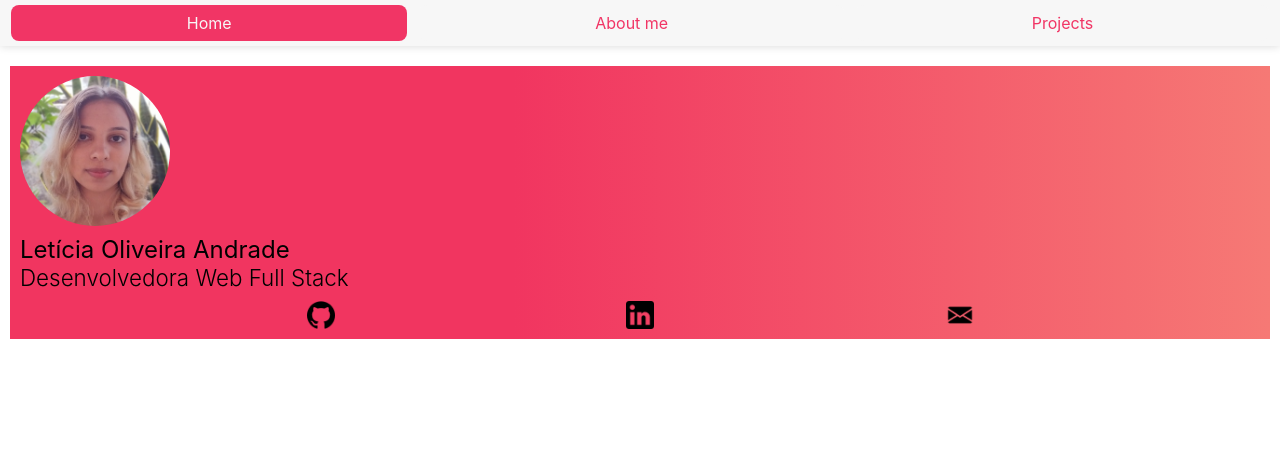
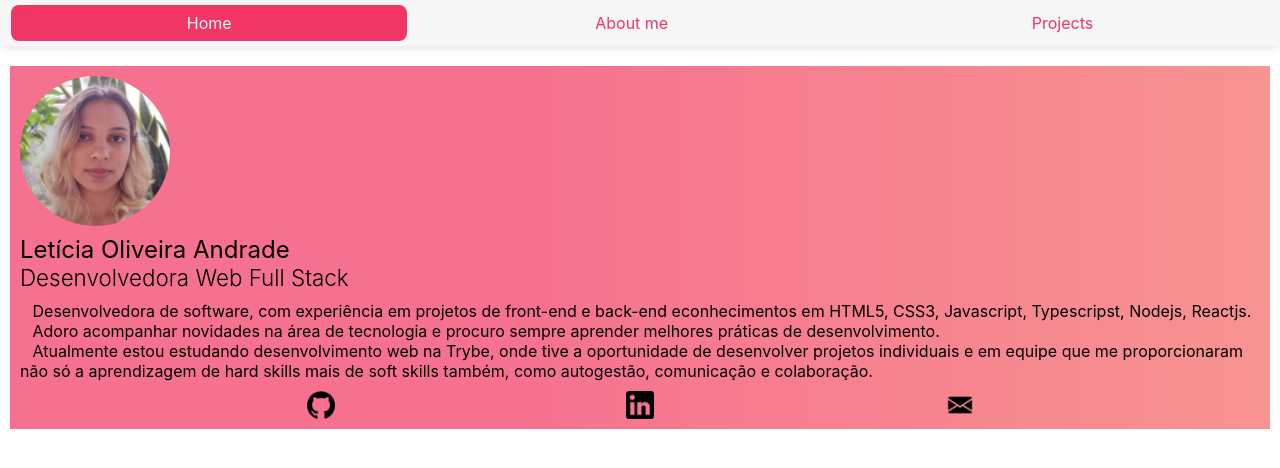
Before and after one commit to leticia-238/portfolio, a React (Create React App) app: page / in a window 1280 px wide. Shown: the top 468 px of the page. Built offline with nearby package versions, Linux system fonts and the light colour scheme.

Commit message:
feat: adiciona descrição no perfil

```diff
--- a/src/components/Profile/Profile.js
+++ b/src/components/Profile/Profile.js
@@ -1,5 +1,5 @@
 import Contacts from '../Contacts/Contacts';
-import { Name, Container, Image, Title } from './styles';
+import { Name, Container, Image, Title, Description } from './styles';
 import ProfileFigure from './ProfileFigure.png';
 
 function Profile() {
@@ -8,6 +8,23 @@ function Profile() {
       <Image src={ ProfileFigure } />
       <Name>Letícia Oliveira Andrade</Name>
       <Title>Desenvolvedora Web Full Stack</Title>
+      <Description>
+        <p>
+          &ensp; Desenvolvedora de software, com experiência em projetos de front-end e
+          back-end econhecimentos em HTML5, CSS3, Javascript, Typescripst, Nodejs,
+          Reactjs.
+        </p>
+        <p>
+          &ensp; Adoro acompanhar novidades na área de tecnologia e procuro sempre
+          aprender melhores práticas de desenvolvimento.
+        </p>
+        <p>
+          &ensp; Atualmente estou estudando desenvolvimento web na Trybe, onde tive a
+          oportunidade de desenvolver projetos individuais e em equipe que me
+          proporcionaram não só a aprendizagem de hard skills mais de soft skills também,
+          como autogestão, comunicação e colaboração.
+        </p>
+      </Description>
       <Contacts />
     </Container>
   );
--- a/src/components/Profile/styles.js
+++ b/src/components/Profile/styles.js
@@ -16,6 +16,10 @@ export const Image = styled.img`
   margin-bottom: 5px;
 `;
 
+export const Description = styled.div`
+  margin: 10px 0;
+`;
+
 export const Container = styled.div`
   background: ${({ theme }) => theme.colors.gradient_primary};
   margin: 20px 10px;
--- a/src/themes/light.js
+++ b/src/themes/light.js
@@ -9,6 +9,6 @@ export default {
     terciary: '#caf2be',
     quaternary: '#fbffcc',
     gradient_primary: `
-    linear-gradient(90deg, rgba(241,53,96,1) 40%, rgba(246,121,117,1) 100%);`,
+    linear-gradient(90deg, rgba(241,53,96,0.7) 40%, rgba(246,121,117,0.8) 100%);`,
   },
 };
```
